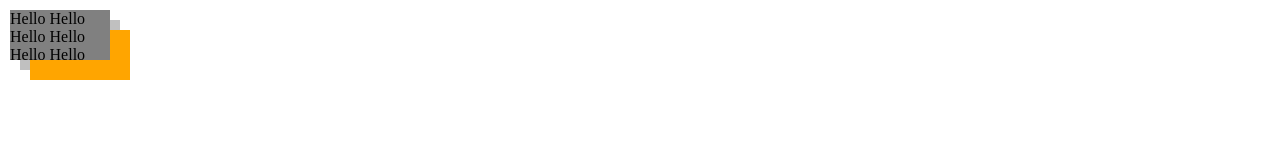
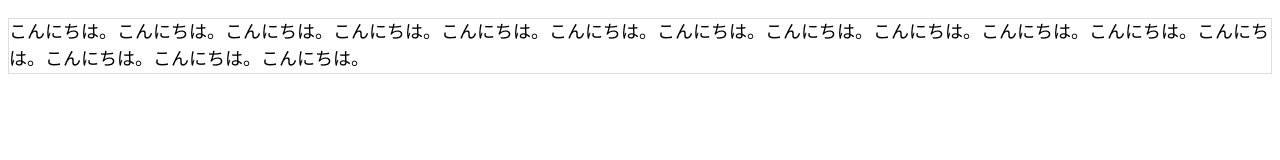
Before and after one commit to joemaru2525/Study_CSS, a plain HTML site: page index.html in a window 1280 px wide. Drawn offline with Linux system fonts and the light colour scheme.

Commit message:
CSS入門 #22 line-height､vertical-alignを理解しよう

```diff
--- a/default.css
+++ b/default.css
@@ -1,40 +1,11 @@
 /*
-z-index
-- position:static以外の要素
-- 値が大きいほど上に来る
-
-overflow
-  visible
-  hidden
-  scroll
+line-height
+vertical-align
 */
 
-body  { margin: 0; }
-#box1, #box2, #box3 {
-  width: 100px;
-  height: 50px;
-  position: absolute;
+p {
+  border: 1px solid #ddd;
+  font-size: 18px;
+  /*line-height: 24px;*/
+  line-height: 1.5;
 }
-
-#box1 {
-  background: gray;
-  top: 10px;
-  left: 10px;
-  z-index: 3;
-  /*overflow: hidden;*/
-  overflow: scroll;
-}
-
-#box2 {
-  background: silver;
-  top: 20px;
-  left: 20px;
-  z-index: 1;
-}
-
-#box3 {
-  background: orange;
-  top: 30px;
-  left: 30px;
-  z-index: 2;
-}
--- a/index.html
+++ b/index.html
@@ -6,8 +6,6 @@
     <link rel="stylesheet" href="default.css">
   </head>
   <body>
-    <div id="box1">Hello Hello Hello Hello Hello Hello Hello Hello Hello Hello Hello Hello Hello Hello </div>
-    <div id="box2"></div>
-    <div id="box3"></div>
+    <p>こんにちは。こんにちは。こんにちは。こんにちは。こんにちは。こんにちは。こんにちは。こんにちは。こんにちは。こんにちは。こんにちは。こんにちは。こんにちは。こんにちは。こんにちは。</p>
   </body>
 </html>
```
